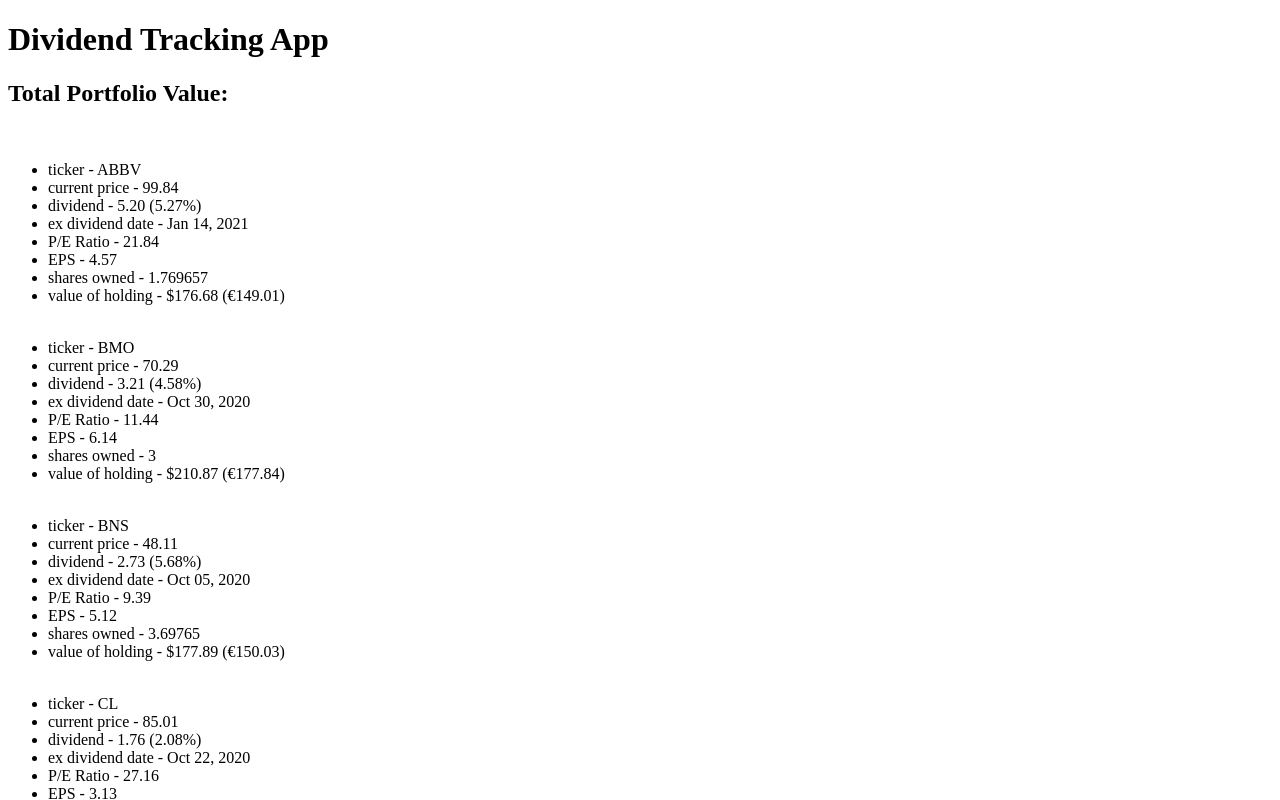
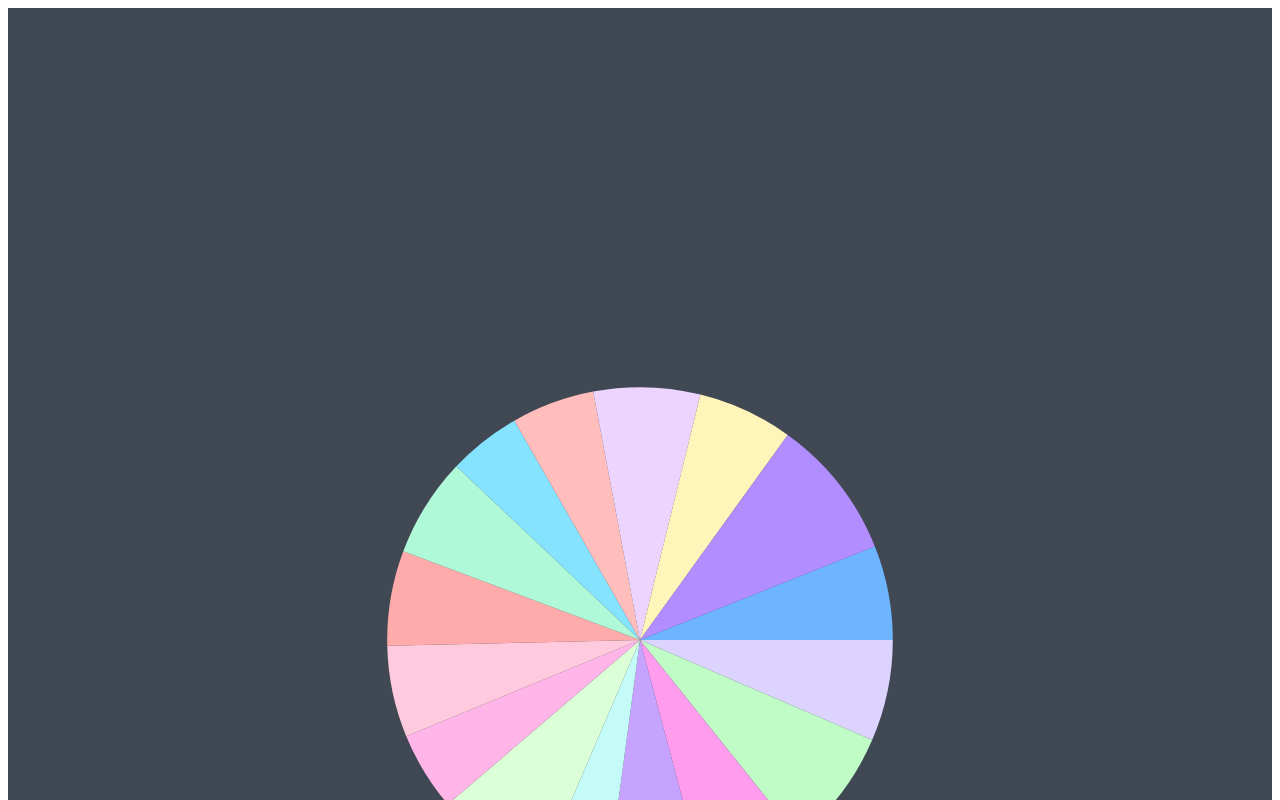
Before and after one commit to MatthewBlake/DividendTracker, a React (Create React App) app in the folder dividend_tracker_react/: page / in a window 1280 px wide. Shown: the top 800 px of the page. Built offline with nearby package versions, Linux system fonts and the light colour scheme.

Commit message:
Changed colours of pie chart and background, updated values to display currency symbol

```diff
--- a/dividend_tracker_react/src/App.css
+++ b/dividend_tracker_react/src/App.css
@@ -2,11 +2,13 @@
   box-sizing: border-box;
   margin: 0;
   padding: 5;
+  background-color: 'black';
 }
 
 body{
   font-family: Arial, Helvetica, sans-serif;
   line-height: 1.4;
+  background-color: black;
 }
 
 a{
--- a/dividend_tracker_react/src/App.js
+++ b/dividend_tracker_react/src/App.js
@@ -1,7 +1,7 @@
 import React from 'react';
 import ReactDOM from 'react-dom';
 import positions from './portfolio.json';
-import { PieChart } from 'react-minimal-pie-chart';
+import {PieChart} from 'react-minimal-pie-chart';
 
 const Holdings=()=>{
   return(
@@ -12,11 +12,11 @@
         {positions.map((holding, index)=>{
           return <ul>
             <li>ticker - {holding.ticker}</li>
-          <li>current price - {holding.currentPrice}</li>
-          <li>dividend - {holding.dividend}</li>
+            <li>current price - ${holding.currentPrice}</li>
+            <li>dividend - ${holding.dividend}</li>
             <li>ex dividend date - {holding.exDividendDate}</li>
             <li>P/E Ratio - {holding.PERatio}</li>
-          <li>EPS - {holding.EPS}</li>
+            <li>EPS - ${holding.EPS}</li>
             <li>shares owned - {holding.sharesOwned}</li>
             <li>value of holding - ${holding.valueOfHolding} (€{holding.valueOfHoldingInEuro})</li>
             <br />
@@ -29,23 +29,23 @@
 const Chart=()=>{
   return (
     <React.Fragment>
-      <PieChart data={[
-        {title: 'JPM', value: 114.82, color: 'blue'},
-        {title: 'T', value: 205.48, color: 'red'},
-        {title: 'ABBV', value: 147.33, color: 'green'},
-        {title: 'MMM', value: 144.54, color: 'pink'},
-        {title: 'BMO', value: 176.97, color: 'black'},
-        {title: 'KO', value: 133.10, color: 'white'},
-        {title: 'BNS', value: 149.87, color: 'grey'},
-        {title: 'CL', value: 142.71, color: 'purple'},
-        {title: 'CSCO', value: 98.13, color: 'orange'},
-        {title: 'JNJ', value: 166.07, color: 'yellow'},
-        {title: 'LEG', value: 137.87, color: 'brown'},
-        {title: 'MRK', value: 106, color: 'cyan'},
-        {title: 'PEP', value: 120.91, color: 'lime'},
-        {title: 'O', value: 154.81, color: 'navy'},
-        {title: 'STOR', value: 138.60, color: '#C13C37'},
-        {title: 'VZ', value: 137.07, color: '#6A2135'},
+      <PieChart style={{backgroundColor: '#404953'}} radius={20} labelPosition={112} animate data={[
+        {title: 'ABBV', value: 147.33, color: '#DCD3FF'},
+        {title: 'BMO', value: 176.97, color: '#BFFCC6'},
+        {title: 'BNS', value: 149.87, color: '#FF9CEE'},
+        {title: 'CL', value: 142.71, color: '#C5A3FF'},
+        {title: 'CSCO', value: 98.13, color: '#C4FAF8'},
+        {title: 'JNJ', value: 166.07, color: '#DBFFD6'},
+        {title: 'JPM', value: 114.82, color: '#FFB5E8'},
+        {title: 'KO', value: 133.10, color: '#FFC9DE'},
+        {title: 'LEG', value: 137.87, color: '#FFABAB'},
+        {title: 'MMM', value: 144.54, color: '#AFF8D8'},
+        {title: 'MRK', value: 106, color: '#85E3FF'},
+        {title: 'PEP', value: 120.91, color: '#FFBEBC'},
+        {title: 'O', value: 154.81, color: '#ECD4FF'},
+        {title: 'STOR', value: 138.60, color: '#FFF5BA'},
+        {title: 'T', value: 205.48, color: '#B28DFF'},
+        {title: 'VZ', value: 137.07, color: '#6EB5FF'},
       ]}/>
     </React.Fragment>
   )
@@ -54,8 +54,8 @@
 function App() {
   return (
     <>
+    <Chart></Chart>
     <Holdings></Holdings>
-    <Chart></Chart>
     </>
   );
 }
```
Also changed, not shown: dividend_tracker_react/src/portfolio.json (+1 -1 lines). Lines whose indentation alone changed are shown as unchanged.
